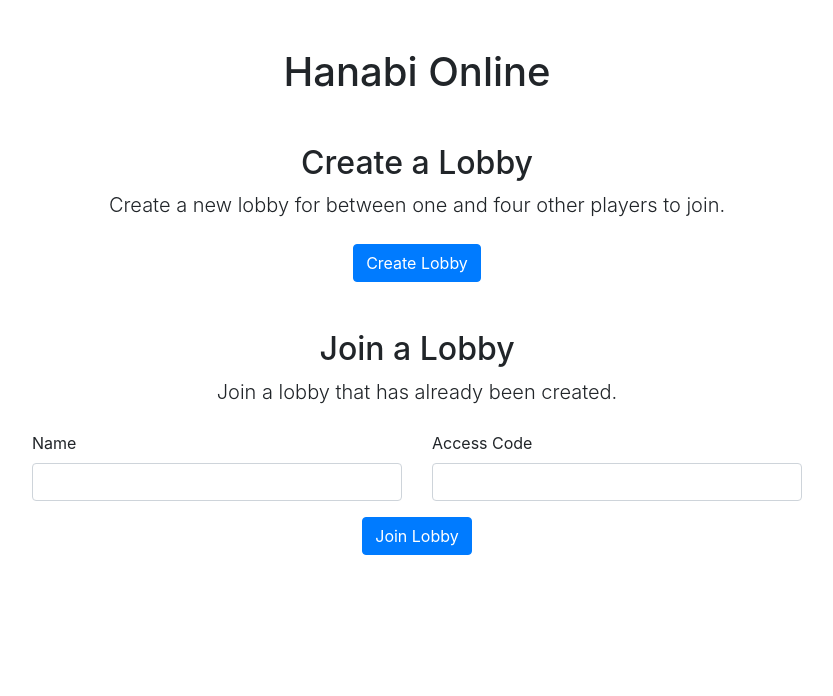
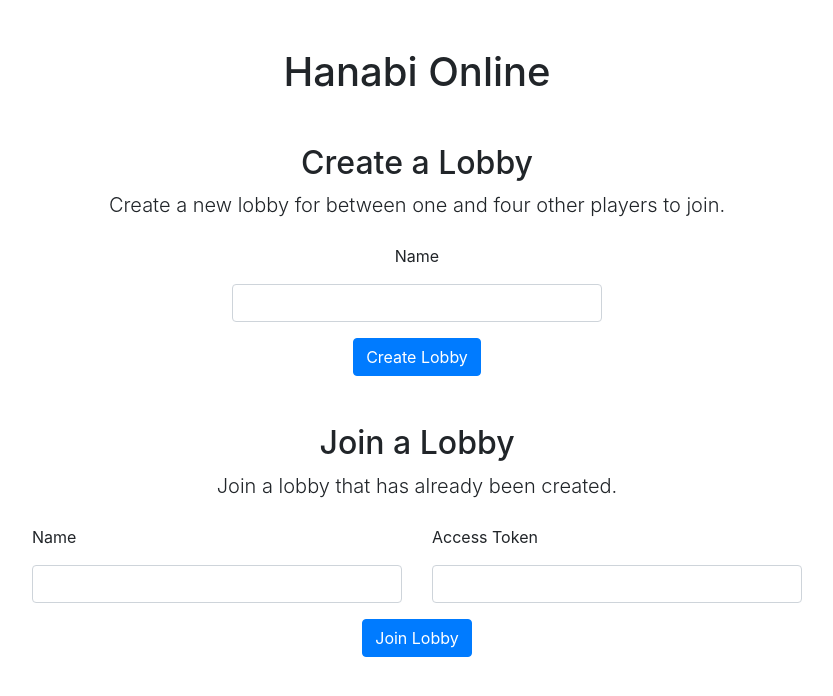
Before and after one commit to elijahlong5/QuarantineHanabi, a Flask app: page / in a window 1280 px wide. Shown: the top 696 px of the page, without its empty margins (223-1056 px from the left). Run offline with Flask 2, Linux system fonts and the light colour scheme; some libraries are stand-ins or nearby versions.

Commit message:
Standardize form validation.
The forms to create or join a lobby now share a common structure as a
result of using a standard form library.

```diff
--- /dev/null
+++ b/QuarantineHanabi/forms.py
@@ -0,0 +1,32 @@
+import wtforms
+from flask_wtf import FlaskForm
+from wtforms.validators import DataRequired
+
+from validators import ValidAccessToken
+
+
+class CreateLobbyForm(FlaskForm):
+    """
+    Form for creating a new lobby.
+    """
+
+    name = wtforms.StringField("Name", validators=[DataRequired()])
+
+
+class JoinLobbyForm(FlaskForm):
+    access_token = wtforms.StringField(
+        "Access Token", validators=[DataRequired(), ValidAccessToken()]
+    )
+    name = wtforms.StringField("Name", validators=[DataRequired()])
+
+    def __init__(self, *args, **kwargs):
+        super().__init__(*args, **kwargs)
+
+        self.lobbies = None
+
+    def validate(self, lobbies):
+        # Cache the lobbies on the form so that the access token
+        # validator can get them.
+        self.lobbies = lobbies
+
+        return super().validate()
--- a/QuarantineHanabi/run.py
+++ b/QuarantineHanabi/run.py
@@ -1,25 +1,39 @@
+import os
+
 from flask import (
     Flask,
+    abort,
     jsonify,
     redirect,
     render_template,
     request,
     url_for,
-    abort,
 )
 
+import forms
 from Game import HanabiGame
 
 
 app = Flask(__name__)
+
+secret_key = os.getenv("SECRET_KEY", None)
+if not secret_key and os.getenv("FLASK_ENV", "").lower() == "development":
+    secret_key = "dev"
+
+app.config["SECRET_KEY"] = secret_key
 
 hanabi_lobbies = {}
 
 # Views
 @app.route("/")
 @app.route("/home/")
-def main():
-    return render_template("main.html")
+def main(create_form=None, join_form=None):
+    create_form = create_form or forms.CreateLobbyForm()
+    join_form = join_form or forms.JoinLobbyForm()
+
+    return render_template(
+        "main.html", create_form=create_form, join_form=join_form
+    )
 
 
 @app.route("/api/game-in-session/<access_code>/<player_id>/")
@@ -69,22 +83,37 @@ def game_in_session(access_code, player_id):
 
 @app.route("/create-lobby/", methods=["post"])
 def create_lobby():
+    form = forms.CreateLobbyForm()
+    if not form.validate_on_submit():
+        return main(create_form=form)
+
+    game = HanabiGame()
+    game.add_player(form.name.data)
+
     access_code = "hanab"
-    hanabi_lobbies[access_code] = HanabiGame()
+    hanabi_lobbies[access_code] = game
+
     return redirect(url_for("lobby", access_code=access_code))
 
 
 @app.route("/join-lobby/", methods=["post"])
 def join_lobby():
-    access_code = request.form["access_code"]
-    if access_code not in hanabi_lobbies.keys():
-        return redirect(url_for("main"))
-    player_id = request.form["player_name_field"]
-    game_instance = hanabi_lobbies[access_code]
-    game_instance.add_player(player_id)
-    return redirect(
-        url_for("lobby", access_code=access_code, player_id=player_id)
-    )
+    form = forms.JoinLobbyForm()
+
+    if form.validate(hanabi_lobbies):
+        access_token = form.access_token.data
+        name = form.name.data
+
+        game = hanabi_lobbies[access_token]
+        game.add_player(name)
+
+        return redirect(
+            url_for("lobby", access_code=access_token, player_id=name)
+        )
+
+    # Important to pass the current form instance so we can keep data
+    # and display errors.
+    return main(join_form=form)
 
 
 @app.route("/start-game/", methods=["post"])
--- a/QuarantineHanabi/static/scripts/lobby-players.js
+++ b/QuarantineHanabi/static/scripts/lobby-players.js
@@ -1,6 +1,7 @@
 const PLAYER_LIST_UPDATE_INTERVAL_MILLIS = 5000;
 
 function fetchPlayerInfo(accessToken) {
+    let foo = "bar";
     return fetch("/api/lobby/" + accessToken + "/")
         .then(function (response) {
             return response.json();
--- a/QuarantineHanabi/templates/main.html
+++ b/QuarantineHanabi/templates/main.html
@@ -12,6 +12,23 @@
       </p>
 
       <form action="{{ url_for('create_lobby') }}" method="post">
+        {{ create_form.csrf_token }}
+
+        <div class="row justify-content-center">
+          <div class="col-12 col-md-6 col-sm-4 form-group">
+            <label for="join-lobby-name">{{ join_form.name.label }}</label>
+            <input class="form-control"
+                   id="join-lobby-name"
+                   name="{{ join_form.name.name }}"
+                   required>
+            {% if join_form.errors.name %}
+              <small id="join-lobby-name-error" class="form-text text-danger">
+                {{ ' '.join(join_form.errors.name) }}
+              </small>
+            {% endif %}
+          </div>
+        </div>
+
         <button class="btn btn-primary text-center" type="submit">
           Create Lobby
         </button>
@@ -25,21 +42,35 @@
       </p>
 
       <form action="{{ url_for('join_lobby') }}" method="post">
+        {{ join_form.csrf_token }}
+
         <div class="row">
           <div class="col form-group">
-            <label for="join-lobby-name">Name</label>
+            <label for="join-lobby-name">{{ join_form.name.label }}</label>
             <input class="form-control"
                    id="join-lobby-name"
-                   name="player_name_field"
+                   name="{{ join_form.name.name }}"
                    required>
+            {% if join_form.errors.name %}
+              <small id="join-lobby-name-error" class="form-text text-danger">
+                {{ ' '.join(join_form.errors.name) }}
+              </small>
+            {% endif %}
           </div>
 
           <div class="col form-group">
-            <label for="join-lobby-access-code">Access Code</label>
+            <label for="join-lobby-access-code">
+              {{ join_form.access_token.label }}
+            </label>
             <input class="form-control"
                    id="join-lobby-access-code"
-                   name="access_code"
+                   name="{{ join_form.access_token.name }}"
                    required>
+            {% if join_form.errors.access_token %}
+              <small id="join-lobby-access-token-error" class="form-text text-danger">
+                {{ ' '.join(join_form.errors.access_token) }}
+              </small>
+            {% endif %}
           </div>
         </div>
 
--- a/requirements.txt
+++ b/requirements.txt
@@ -1,5 +1,7 @@
+Flask-WTF==0.14.3
 black==19.10b0
 flake8==3.7.9
 flask==1.1.1
 pre-commit==2.2.0
 pytest==5.4.1
+wtforms==2.2.1
```
Also changed, not shown: QuarantineHanabi/validators.py (added, +15 -0 lines).
